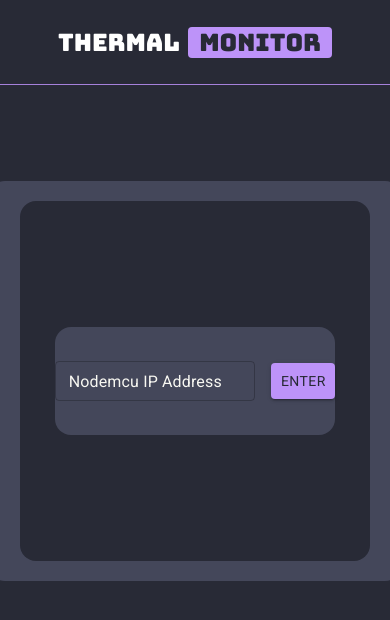
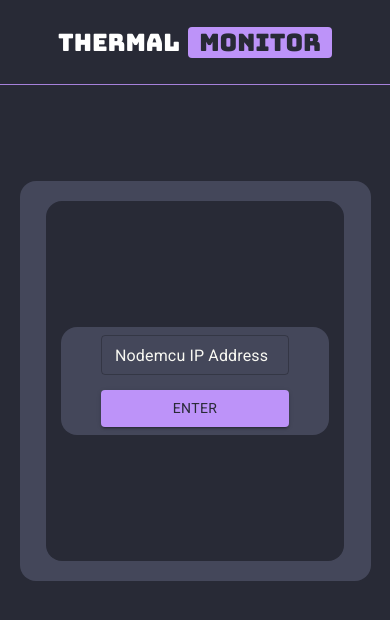
Before and after one commit to tanishkushwaha/thermal-monitor, a React (Vite) app: page / in a window 390 px wide. Shown: the top 620 px of the page. Built offline with nearby package versions, Linux system fonts and the light colour scheme; no server answers.

Commit message:
Added responsiveness for small screens

```diff
--- a/src/App.jsx
+++ b/src/App.jsx
@@ -102,9 +102,9 @@ function App() {
 
       <Box sx={{width: '100vw', height: {xs: '70vh', sm:'85vh'}, display: 'flex', justifyContent: 'center', alignItems: 'center'}}>
 
-        <Box sx={{width: '50rem', height: {xs: '25rem', sm: '30rem'}, borderRadius: '1rem', bgcolor: 'backgroundSecondary', display: 'flex', justifyContent: 'center', alignItems: 'center'}}>
+        <Box sx={{width: {xs: '90%', sm: '50%'}, height: {xs: '25rem', sm: '30rem'}, borderRadius: '1rem', bgcolor: 'backgroundSecondary', display: 'flex', justifyContent: 'center', alignItems: 'center'}}>
 
-          <Box sx={{bgcolor: 'background', display: 'flex', flexDirection: 'column', justifyContent: 'space-around', alignItems: 'center', borderRadius: '1rem', width: {xs: '85%', sm: '70%'}, height: '90%'}}>
+          <Box sx={{bgcolor: 'background', display: 'flex', flexDirection: 'column', justifyContent: 'space-around', alignItems: 'center', borderRadius: '1rem', width: {xs: '85%', sm: '80%'}, height: '90%'}}>
 
             {ipAddress === null ? (
 
--- a/src/components/IPPrompt.jsx
+++ b/src/components/IPPrompt.jsx
@@ -18,13 +18,12 @@ const IPPrompt = ({ setIpAddress }) => {
       <Box
         sx={
             {
-              p: '1 rem',
               bgcolor: 'backgroundSecondary',
               display: 'flex',
+              flexDirection: {xs: 'column', sm: 'row'},
               justifyContent: 'space-around',
-              gap: '1rem',
               alignItems: 'center',
-              width: '80%',
+              width: '90%',
               height: '30%',
               borderRadius: '1rem'
             }
@@ -38,12 +37,18 @@ const IPPrompt = ({ setIpAddress }) => {
           variant="outlined"
           sx={
             {
-              width: '20rem'
+              width: '70%'
             }
           }
         />
 
-        <Button variant="contained" color="primary" size="medium" onClick={handleClick}>
+        <Button
+          variant="contained"
+          color="primary"
+          size="medium"
+          onClick={handleClick}
+          sx={{ width: {xs: '70%', sm: '20%'} }}
+        >
           Enter
         </Button>
 
```
